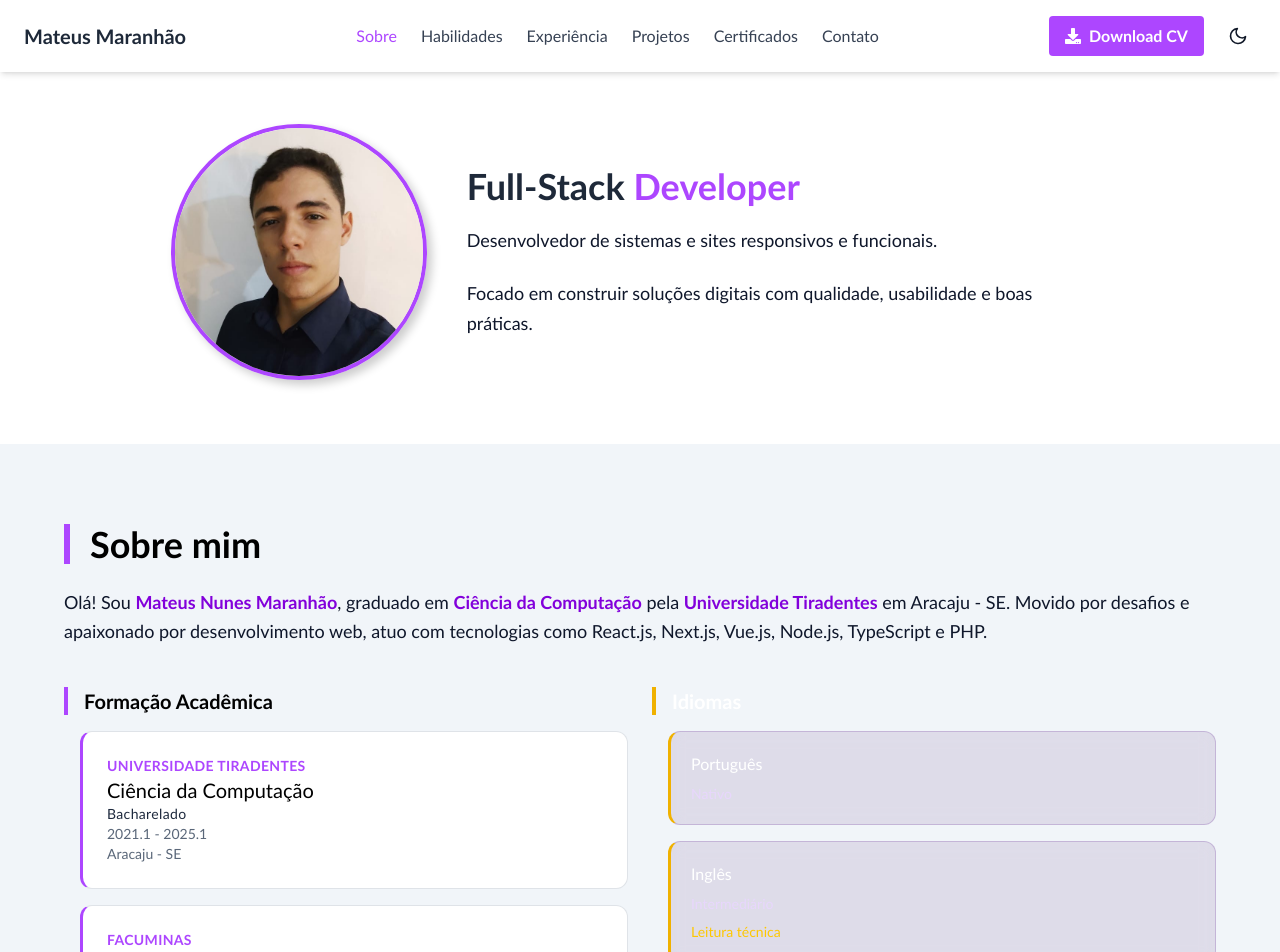
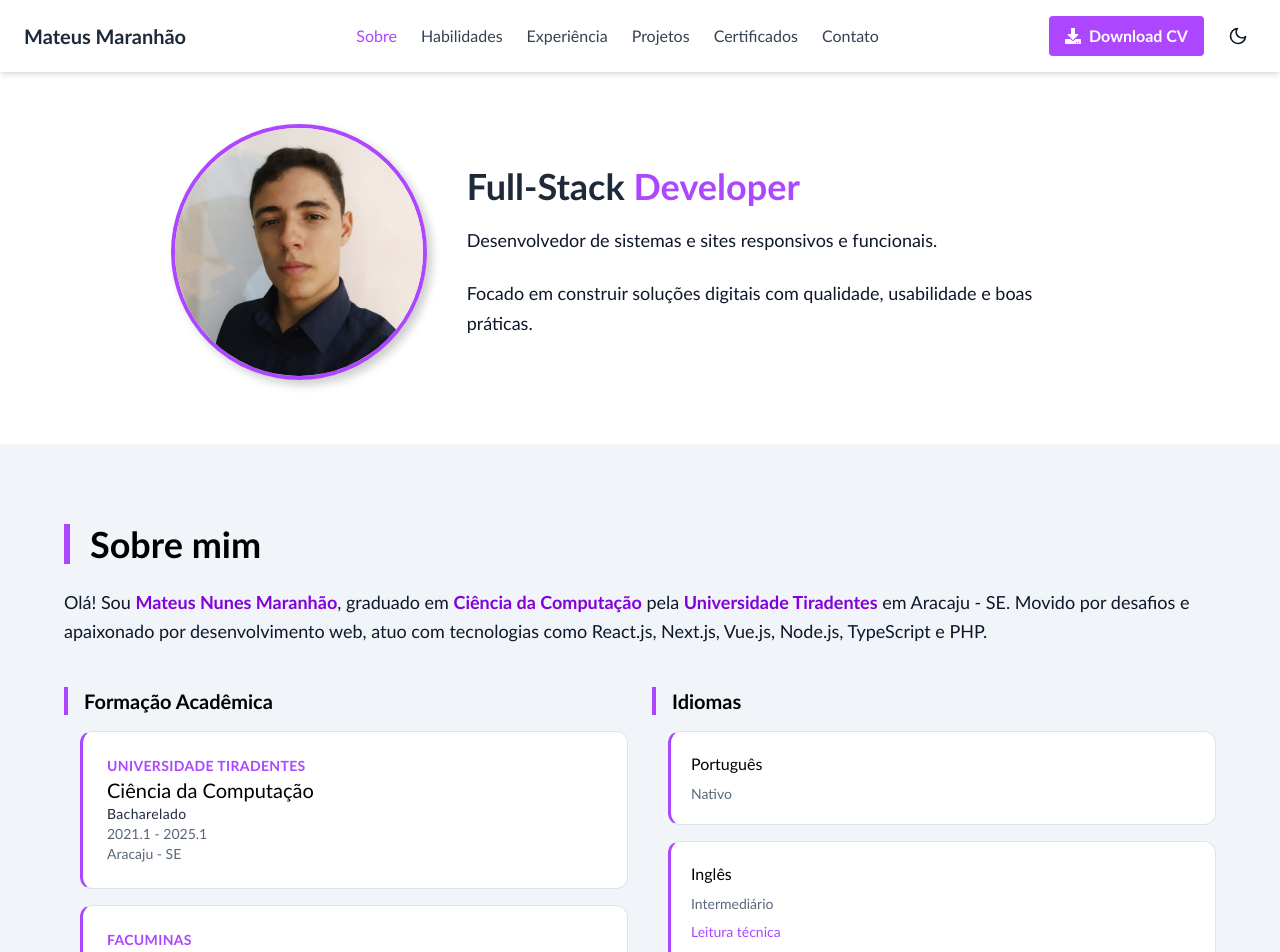
Before and after one commit to mateusmaranhao12/portfolio-v2, a Next.js app: page / in a window 1280 px wide. Shown: the top 952 px of the page. Built offline with nearby package versions, Linux system fonts and the light colour scheme.

Commit message:
update idiomas

```diff
--- a/src/components/Common/IdiomaCard.tsx
+++ b/src/components/Common/IdiomaCard.tsx
@@ -5,16 +5,25 @@ type IdiomaCardProps = {
   nivel: string;
   detalhe?: string;
   className?: string;
+  isDark: boolean;
 };
 
-export default function IdiomaCard({ idioma, nivel, detalhe, className = "" }: IdiomaCardProps) {
+export default function IdiomaCard({
+  idioma,
+  nivel,
+  detalhe,
+  className = "",
+  isDark,
+}: IdiomaCardProps) {
   return (
     <li
-      className={`bg-purple-950/10 border border-l-3 border-l-yellow-500 border-purple-900/20 rounded-xl p-5 backdrop-blur-sm hover:shadow-[0_0_15px_#ffffff22] transition mb-4 mt-4 ${className}`}
+      className={`border border-l-3 ${isDark ? "bg-purple-950/10 border-l-yellow-500 border-purple-900/20 hover:shadow-[0_0_15px_#ffffff22]" : "bg-white border-l-purple-500 border-slate-500/20 hover:shadow-[0_0_15px_#00000022]"} rounded-xl p-5 backdrop-blur-sm transition mb-4 mt-4 ${className}`}
     >
-      <p className="text-white font-medium">{idioma}</p>
-      <p className="text-sm text-purple-200/80 mt-2">{nivel}</p>
-      {detalhe ? <p className="text-sm text-yellow-400 mt-2">{detalhe}</p> : null}
+      <p className={`font-medium ${isDark ? "text-white" : "text-black"}`}>{idioma}</p>
+      <p className={`text-sm mt-2 ${isDark ? "text-purple-200/80" : "text-slate-700/80"}`}>{nivel}</p>
+      {detalhe ? (
+        <p className={`text-sm mt-2 ${isDark ? "text-yellow-400" : "text-purple-500"}`}>{detalhe}</p>
+      ) : null}
     </li>
   );
 }
--- a/src/components/Sobre/FormacaoCard.tsx
+++ b/src/components/Sobre/FormacaoCard.tsx
@@ -15,7 +15,7 @@ export default function FormacaoCard({
 }) {
   return (
     <li
-      className={`border border-l-3 ${isDark ? "bg-purple-950/10 border-l-yellow-500 border-purple-900/20" : "bg-white border-l-purple-500 border-slate-500/20"} rounded-xl p-6 backdrop-blur-sm hover:shadow-[0_0_15px_#ffffff22] transition mb-4 mt-4`}
+      className={`border border-l-3 ${isDark ? "bg-purple-950/10 border-l-yellow-500 border-purple-900/20 hover:shadow-[0_0_15px_#ffffff22]" : "bg-white border-l-purple-500 border-slate-500/20 hover:shadow-[0_0_15px_#00000022]"} rounded-xl p-6 backdrop-blur-sm transition mb-4 mt-4`}
     >
       <p
         className={`text-sm ${isDark ? "text-yellow-400" : "text-purple-500"} font-bold tracking-wide uppercase`}
--- a/src/components/Sobre/Idiomas.tsx
+++ b/src/components/Sobre/Idiomas.tsx
@@ -1,6 +1,7 @@
 'use client'
 import { motion } from "framer-motion";
 import IdiomaCard from "../Common/IdiomaCard";
+import { useTheme } from "../theme/theme";
 
 const idiomas = [
     { idioma: 'Português', nivel: 'Nativo', detalhe: '' },
@@ -9,6 +10,8 @@ const idiomas = [
 ];
 
 export default function Idiomas() {
+    const { isDark } = useTheme();
+
     return (
         <motion.div
             initial={{ opacity: 0, y: 40 }}
@@ -16,12 +19,12 @@ export default function Idiomas() {
             viewport={{ once: true, amount: 0.3 }}
             transition={{ type: 'spring', stiffness: 300, damping: 18, delay: 0.5 }}
         >
-            <h3 className="text-xl font-semibold border-l-4 pl-4 border-yellow-500 text-white mb-2">
+            <h3 className={`text-xl font-semibold border-l-4 pl-4 ${isDark ? "border-yellow-500 text-white" : "border-purple-500 text-black"} mb-2`}>
                 Idiomas
             </h3>
             <ul className="pl-4">
                 {idiomas.map((item, idx) => (
-                    <IdiomaCard key={idx} idioma={item.idioma} nivel={item.nivel} detalhe={item.detalhe} />
+                    <IdiomaCard key={idx} idioma={item.idioma} nivel={item.nivel} detalhe={item.detalhe} isDark={isDark ?? false} />
                 ))}
             </ul>
         </motion.div>
```
